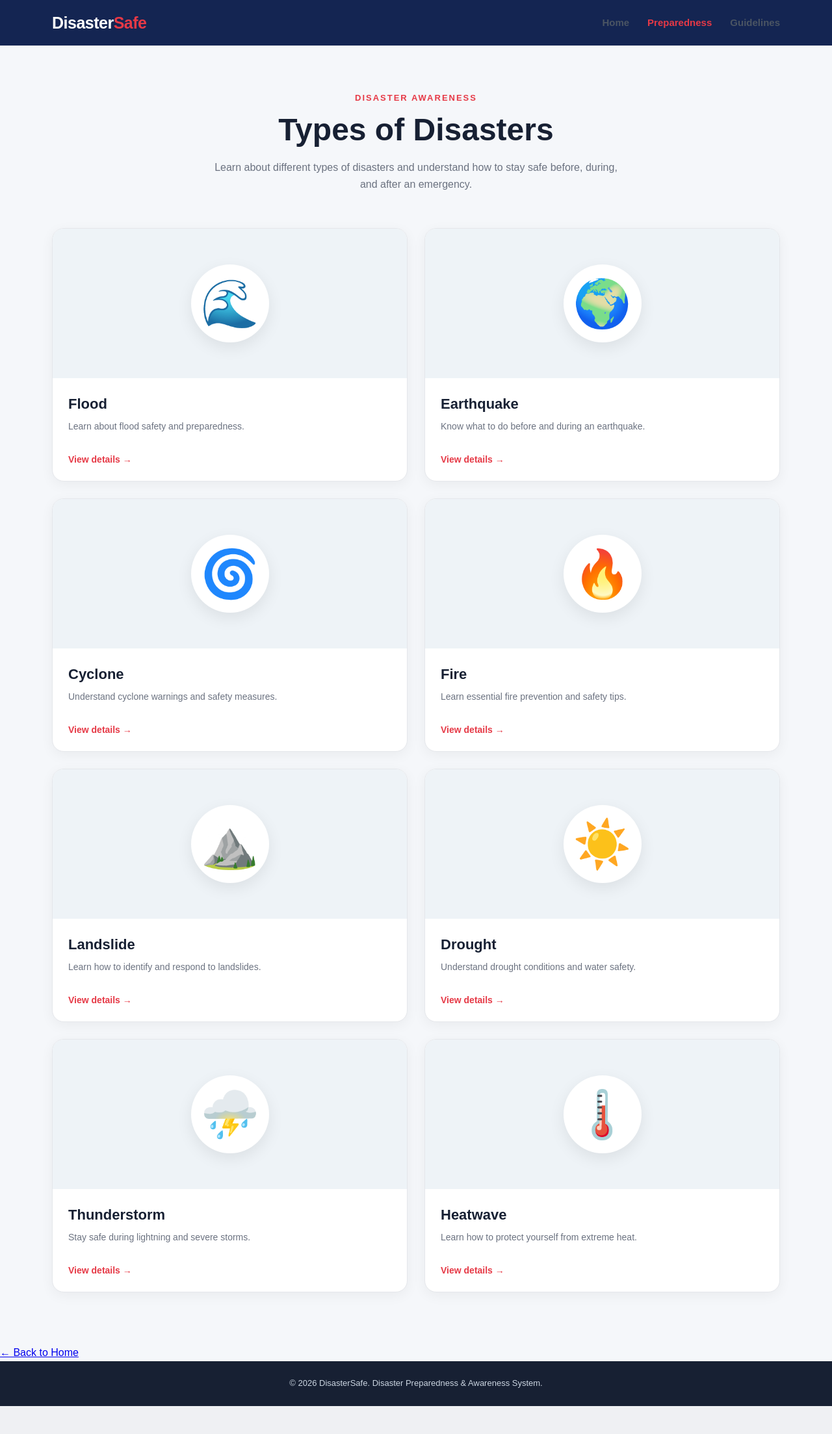
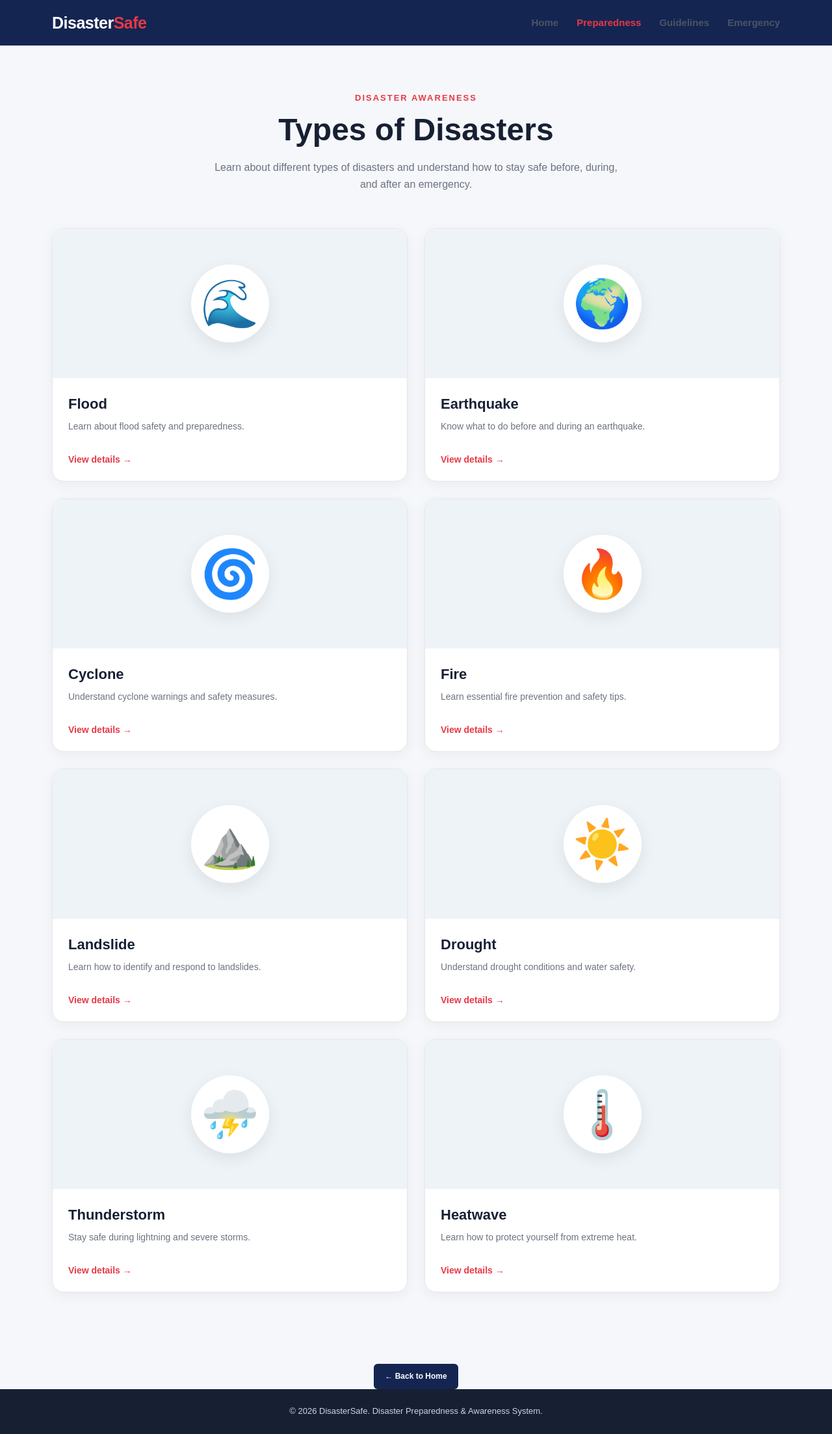
Before and after one commit to kakadraj7-del/DisasterSafe, a Flask app: page /preparedness in a window 1280 px wide. Shown: the whole page at 65% size. Before the commit the page ends 2164 px from the top, so only its background shows below. Run offline with Flask 3, Linux system fonts and the light colour scheme.

Commit message:
preparedness update

```diff
--- a/static/css/preparedness.css
+++ b/static/css/preparedness.css
@@ -217,6 +217,36 @@ body {
     font-weight: 700;
 }
 
+/* ---------- Back Button ---------- */
+
+.back-container {
+    padding-top: 30px;
+    text-align: center;
+}
+
+
+.back-button {
+    display: inline-flex;
+    align-items: center;
+    gap: 7px;
+    padding: 10px 17px;
+    border-radius: 6px;
+    background: #142552;
+    color: #ffffff;
+    text-decoration: none;
+    font-size: 12px;
+    font-weight: 600;
+    transition:
+        background 0.2s ease,
+        transform 0.2s ease;
+}
+
+
+.back-button:hover {
+    background: #0b1c48;
+    transform: translateY(-1px);
+}
+
 
 /* ---------- Footer ---------- */
 
--- a/templates/preparedness.html
+++ b/templates/preparedness.html
@@ -27,6 +27,10 @@
 
                 <a href="{{ url_for('guidelines') }}">
                     Guidelines
+                </a>
+
+                <a href="{{ url_for('emergency_contacts') }}">
+                    Emergency
                 </a>
             </nav>
         </div>
```
